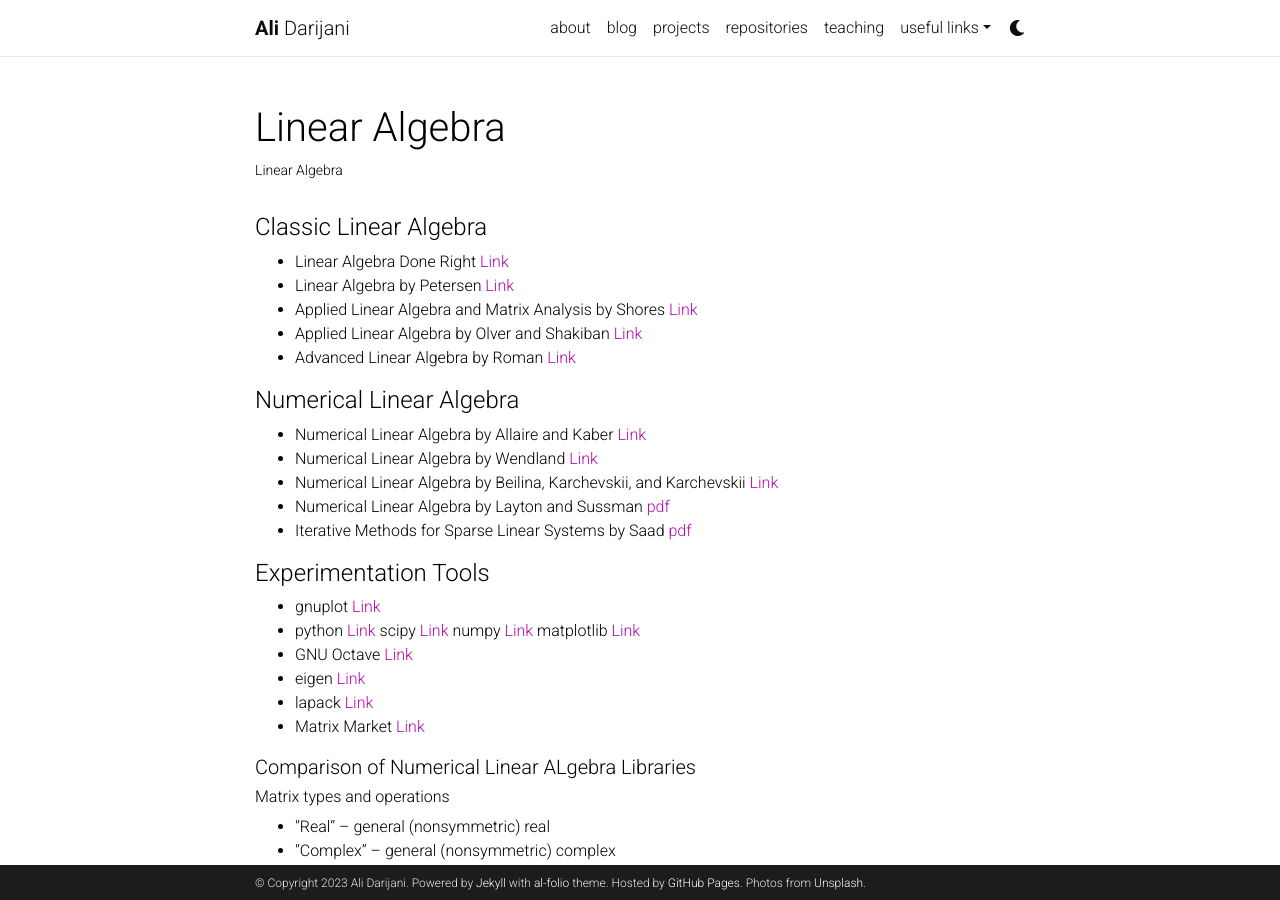
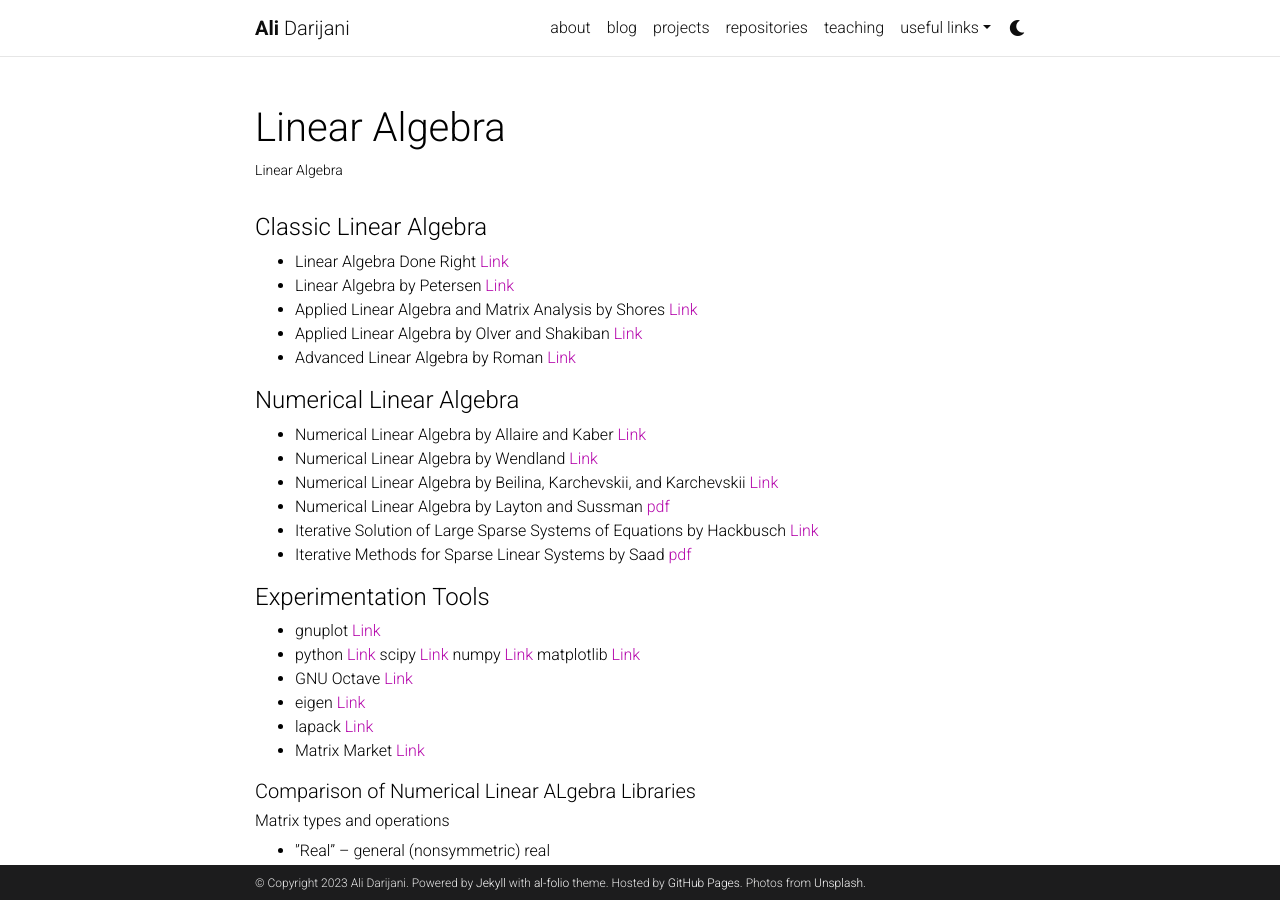
Before and after one commit to adarijani/adarijani.github.io_archived, a Jekyll site: the page built from _projects/04.linear_algebra.md, in a window 1280 px wide and 900 px high. Built offline with Jekyll 4.4.1, drawn with Linux system fonts in a browser that asks for light colours; comment, search, counter and statistics services are not loaded; a style sheet for code colours, icons or effects is not loaded.

Commit message:
Update 04.linear_algebra.md

```diff
--- a/_projects/04.linear_algebra.md
+++ b/_projects/04.linear_algebra.md
@@ -21,6 +21,7 @@
 - Numerical Linear Algebra by Wendland [Link](https://www.cambridge.org/core/books/numerical-linear-algebra/3FA43F15246E9DC198455B02C1CE199A)
 - Numerical Linear Algebra by Beilina, Karchevskii, and Karchevskii [Link](https://link.springer.com/book/10.1007/978-3-319-57304-5)
 - Numerical Linear Algebra by Layton and Sussman [pdf](https://people.sc.fsu.edu/~jburkardt/classes/nla_2015/numerical_linear_algebra.pdf)
+- Iterative Solution of Large Sparse Systems of Equations by Hackbusch [Link](https://link.springer.com/book/10.1007/978-3-319-28483-5)
 - Iterative Methods for Sparse Linear Systems by Saad [pdf](https://www-users.cse.umn.edu/~saad/IterMethBook_2ndEd.pdf)
 
 #### Experimentation Tools
```
